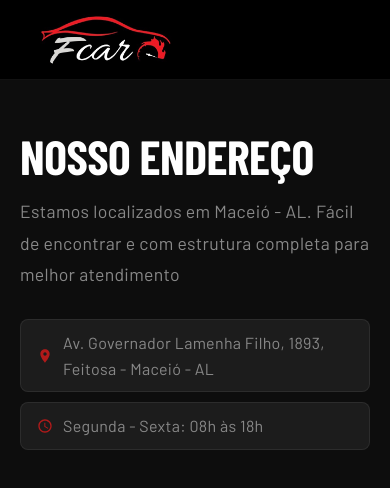
After one commit to LukBomfim/Fcar, a Flask app: page /localizacao in a window 390 px wide. The commit adds this page. Shown: the top 488 px of the page. Run offline with Flask 3, Linux system fonts and the light colour scheme; some web fonts are replaced.

Commit message:
criação da janela localizacao e navbar responsiva

```diff
--- a/backend/routes.py
+++ b/backend/routes.py
@@ -9,3 +9,7 @@ def index():
 @routes.route('/contato')
 def contato():
     return render_template('contato.html')
+
+@routes.route('/localizacao')
+def localizacao():
+    return render_template('localizacao.html')
--- /dev/null
+++ b/frontend/static/css/localizacao.css
@@ -0,0 +1,115 @@
+/* ── HERO LOCALIZAÇÃO ── */
+.hero {
+    min-height: calc(100vh - var(--header-h));
+    display: flex;
+    align-items: center;
+    justify-content: center;
+    padding: 72px 24px;
+}
+
+.hero-content {
+    width: 100%;
+    max-width: 860px;
+    animation: heroFade 0.9s ease both;
+}
+
+.hero-content h2 {
+    margin-bottom: 16px;
+}
+
+/* ── DESCRIÇÃO ── */
+.descricao {
+    color: var(--text-muted);
+    font-size: 1.1rem;
+    line-height: 1.8;
+    max-width: 560px;
+    margin-bottom: 28px;
+}
+
+/* ── ENDEREÇO E HORÁRIO ── */
+.endereco,
+.horario {
+    display: inline-flex;
+    align-items: center;
+    gap: 10px;
+    font-size: 1rem;
+    color: var(--text-muted);
+    background: var(--bg-3);
+    border: 1px solid var(--border);
+    border-radius: 8px;
+    padding: 10px 16px;
+}
+
+.endereco {
+    margin-bottom: 10px;
+}
+
+.horario {
+    margin-bottom: 40px;
+}
+
+.endereco svg,
+.horario svg {
+    flex-shrink: 0;
+    fill: var(--red);
+    opacity: 0.85;
+}
+
+/* ── FACHADA + MAPA LADO A LADO ── */
+.location-grid {
+    display: grid;
+    grid-template-columns: 1fr 1fr;
+    gap: 16px;
+    align-items: stretch;
+}
+
+/* ── FACHADA ── */
+.img-fachada {
+    border-radius: 12px;
+    overflow: hidden;
+    border: 1px solid var(--border);
+    height: 420px;
+}
+
+.img-fachada img {
+    width: 100%;
+    height: 100%;
+    object-fit: cover;
+    display: block;
+}
+
+/* ── MAPA ── */
+.mapa {
+    border-radius: 12px;
+    overflow: hidden;
+    border: 1px solid var(--border);
+    height: 420px;
+}
+
+.mapa iframe {
+    display: block;
+    width: 100% !important;
+    height: 100%;
+}
+
+/* ── RESPONSIVE ── */
+@media (max-width: 768px) {
+    .hero {
+        padding: 52px 20px;
+    }
+
+    .location-grid {
+        grid-template-columns: 1fr;
+    }
+
+    .img-fachada,
+    .mapa {
+        height: 280px;
+    }
+
+    .endereco,
+    .horario {
+        display: flex;
+        width: 100%;
+    }
+}
--- a/frontend/static/css/style.css
+++ b/frontend/static/css/style.css
@@ -223,3 +223,64 @@ footer > *:last-child {
         padding: 7px 10px;
     }
 }
+
+/* ── BOTTOM NAV (mobile) ── */
+@media (max-width: 768px) {
+
+    /* esconde a nav do header no mobile */
+    header nav {
+        display: none;
+    }
+
+    /* barra fixa na parte de baixo */
+    .bottom-nav {
+        display: flex;
+        position: fixed;
+        bottom: 0;
+        left: 0;
+        right: 0;
+        z-index: 200;
+        background: #0a0a0a;
+        border-top: 1px solid var(--border);
+        padding: 8px 4px calc(8px + env(safe-area-inset-bottom));
+    }
+
+    .bottom-nav a {
+        flex: 1;
+        display: flex;
+        flex-direction: column;
+        align-items: center;
+        gap: 4px;
+        font-size: 11px;
+        font-weight: 500;
+        color: var(--text-dim);
+        padding: 6px 4px;
+        border-radius: 8px;
+        text-align: center;
+        letter-spacing: 0.02em;
+        transition: color 0.2s;
+        line-height: 1.3;
+    }
+
+    .bottom-nav a svg {
+        width: 22px;
+        height: 22px;
+        flex-shrink: 0;
+    }
+
+    .bottom-nav a:hover,
+    .bottom-nav a.active {
+        color: var(--red);
+    }
+
+    /* empurra o conteúdo pra não ficar atrás da barra */
+    main {
+        padding-bottom: 72px;
+    }
+}
+
+@media (min-width: 769px) {
+    .bottom-nav {
+        display: none;
+    }
+}
--- a/frontend/templates/base.html
+++ b/frontend/templates/base.html
@@ -17,7 +17,7 @@
         <nav>
             <a href="/">Sobre</a>
             <a href="/contato">Contato</a>
-            <a href="">Localização</a>
+            <a href="/localizacao">Localização</a>
             <a href="">Catálogo de peças</a>
             <a href="">Aplicação de óleo</a>
         </nav>
@@ -29,10 +29,10 @@
     </main>
 
     <footer>
-        <nav>
+        <nav class="bottom-nav">
             <a href="/">Sobre</a>
             <a href="/contato">Contato</a>
-            <a href="">Localização</a>
+            <a href="/localizacao">Localização</a>
             <a href="">Catálogo de peças</a>
             <a href="">Aplicação de óleo</a>
         </nav>
--- a/frontend/templates/contato.html
+++ b/frontend/templates/contato.html
@@ -12,7 +12,7 @@
                 Fale conosco
             </h2>
             <p>
-                Abaixo você terá algumas opções de contato para alguma dúvida ou
+                Abaixo você terá algumas opções de contato caso haja alguma dúvida ou
                 mais informações dos nossos serviços.
             </p>
 
--- a/frontend/templates/index.html
+++ b/frontend/templates/index.html
@@ -37,8 +37,8 @@
 <section>
     <h3>Sobre nós</h3>
     <p>
-        Somos uma oficina familiar com anos de experiência em Maceió.<br>
-        Aqui você encontra mecânicos honestos, diagnóstico preciso<br>
+        Somos uma oficina familiar desde 2021 em Maceió.
+        Aqui você encontra mecânicos honestos, diagnóstico preciso
         e preço justo.
     </p>
 </section>
@@ -51,9 +51,9 @@
         <div class="card">
             <h4>Mecânica em geral</h4>
             <ul>
+                <li>Revisão</li>
                 <li>Suspensão</li>
                 <li>Freio</li>
-                <li>Revisão</li>
                 <li>Motor/Embreagem</li>
             </ul>
         </div>
--- /dev/null
+++ b/frontend/templates/localizacao.html
@@ -0,0 +1,53 @@
+{% extends 'base.html' %}
+
+{% block title %}Localização | Fcar{% endblock %}
+{% block style %}
+    <link rel="stylesheet" href="{{ url_for('static', filename='css/localizacao.css') }}">
+{% endblock %}
+
+{% block content %}
+    <section class="hero">
+        <div class="hero-content">
+            <h2>
+                Nosso Endereço
+            </h2>
+
+            <p class="descricao">
+                Estamos localizados em Maceió - AL.
+                Fácil de encontrar e com estrutura completa para melhor atendimento
+            </p>
+
+            <p class="endereco">
+                <svg xmlns="http://www.w3.org/2000/svg" width="16" height="16" viewBox="0 0 24 24" fill="currentColor">
+                    <path d="M12 2C8.13 2 5 5.13 5 9c0 5.25 7 13 7 13s7-7.75 7-13c0-3.87-3.13-7-7-7zm0 9.5c-1.38 0-2.5-1.12-2.5-2.5s1.12-2.5 2.5-2.5 2.5 1.12 2.5 2.5-1.12 2.5-2.5 2.5z"/>
+                </svg>
+                Av. Governador Lamenha Filho, 1893, Feitosa - Maceió - AL
+            </p>
+
+            <p class="horario">
+                <svg xmlns="http://www.w3.org/2000/svg" width="16" height="16" viewBox="0 0 24 24" fill="currentColor">
+                    <path d="M12 2C6.48 2 2 6.48 2 12s4.48 10 10 10 10-4.48 10-10S17.52 2 12 2zm0 18c-4.41 0-8-3.59-8-8s3.59-8 8-8 8 3.59 8 8-3.59 8-8 8zm.5-13H11v6l5.25 3.15.75-1.23-4.5-2.67V7z"/>
+                </svg>
+                Segunda - Sexta: 08h às 18h
+            </p>
+
+            <div class="location-grid">
+
+                <div class="img-fachada">
+                    <img src="{{ url_for('static', filename='img/fachadaLoja') }}" alt="Foto da fachada da loja">
+                </div>
+
+                <div class="mapa">
+                    <iframe
+                        src="https://www.google.com/maps/embed?pb=!1m18!1m12!1m3!1d491.7018037226396!2d-35.72462314603176!3d-9.62842830757809!2m3!1f0!2f0!3f0!3m2!1i1024!2i768!4f13.1!3m3!1m2!1s0x701451dddaf2901%3A0xd8180310a4b23545!2sFcar%20automotiva!5e0!3m2!1spt-BR!2sbr!4v1777994334368!5m2!1spt-BR!2sbr"
+                        style="border:0;"
+                        allowfullscreen=""
+                        loading="lazy"
+                        referrerpolicy="no-referrer-when-downgrade">
+                    </iframe>
+                </div>
+            </div>
+
+        </div>
+    </section>
+{% endblock %}
```
Also changed, not shown: frontend/templates/elementos-para-estilo.html (deleted, +0 -22 lines).
